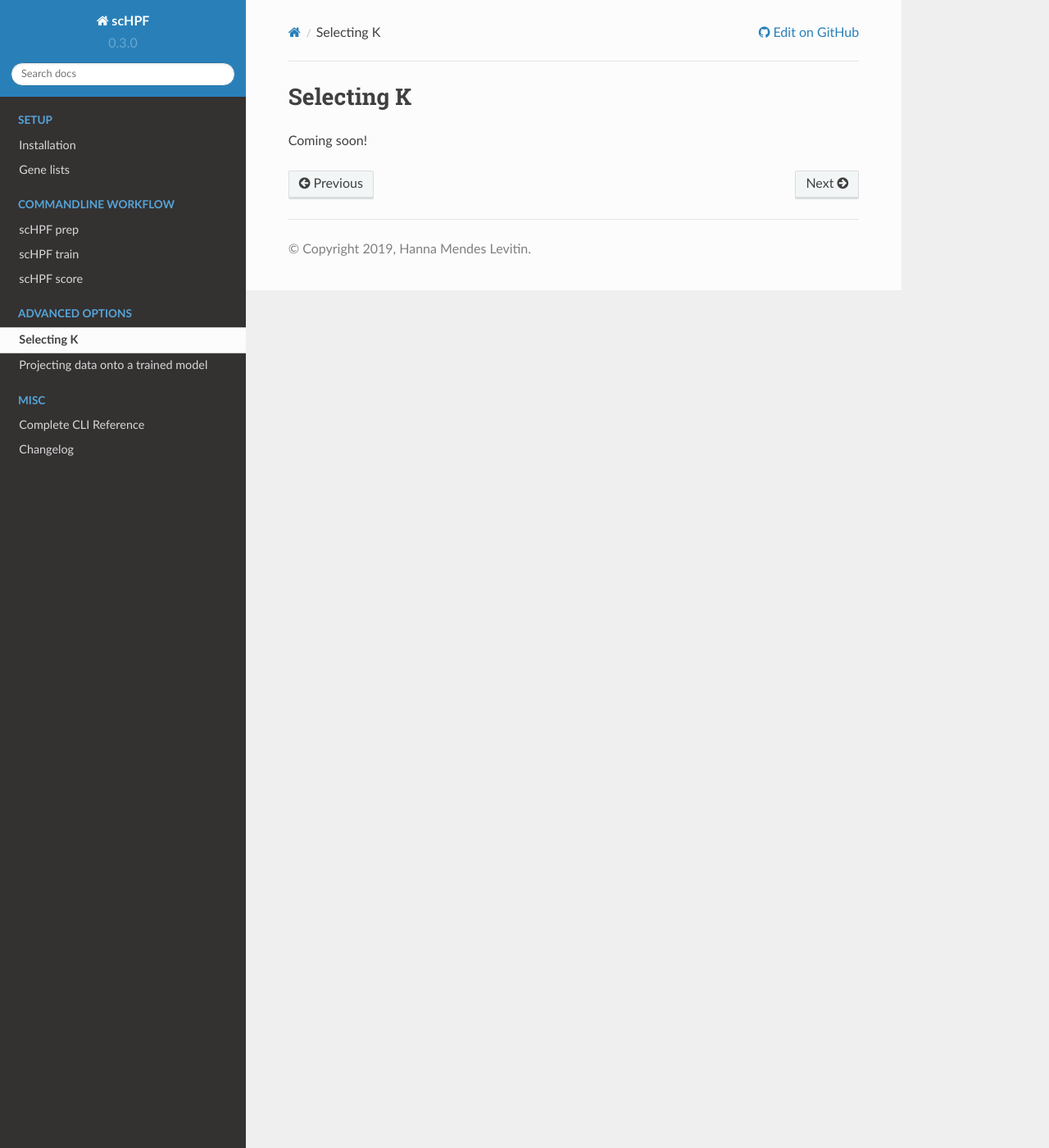
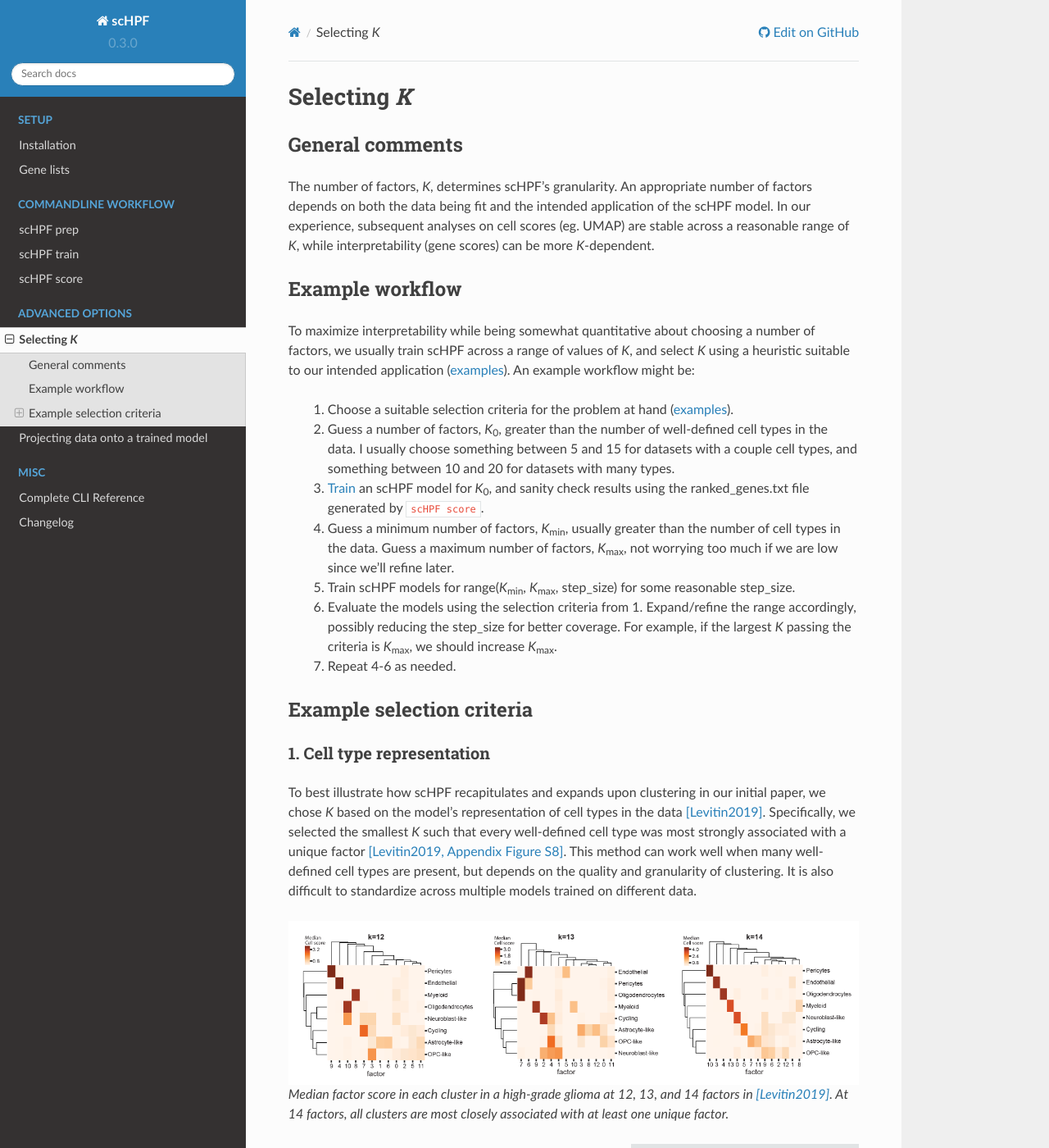
Before and after one commit to simslab/scHPF, a Sphinx documentation site: the page built from docs/select-k.rst, in a window 1280 px wide and 1400 px high. Shown: the whole window at 82% size. Built offline with Sphinx 7.4.7 and the Read the Docs theme 2.0.0, drawn with Linux system fonts in a browser that asks for light colours; some of the changed text lies outside the part shown.

Commit message:
k-selection draft and references

```diff
--- a/docs/conf.py
+++ b/docs/conf.py
@@ -41,12 +41,14 @@ extensions = [
     # 'sphinx.ext.mathjax',
     'sphinx.ext.napoleon',
     'sphinx.ext.viewcode',
-    # 'sphinx.ext.autosummary',
+    'sphinx.ext.autosummary',
 ]
 
+autosummary_generate = True
+autodoc_member_order = 'bysource'
 napoleon_google_docstring = False
 napoleon_numpy_docstring = True
-# napoleon_include_init_with_doc = False
+napoleon_include_init_with_doc = False
 napoleon_use_rtype = True  # having a separate entry generally helps readability
 napoleon_use_param = True
 napoleon_custom_sections = [('Params', 'Parameters')]
--- a/docs/score-cli.rst
+++ b/docs/score-cli.rst
@@ -38,6 +38,7 @@ the model file, but without the joblib extension.
 The command also outputs files which can be used to
 :ref:`select the number of factors<select-k>` using trained models.
 
+
 Complete options
 ================
 
--- a/docs/select-k.rst
+++ b/docs/select-k.rst
@@ -1,8 +1,144 @@
 
 .. _select-k:
 
-***********
-Selecting K
-***********
+*************
+Selecting *K*
+*************
 
-Coming soon!
+General comments
+================
+
+The number of factors, *K*, determines scHPF's granularity. An appropriate
+number of factors depends on both the data being fit and the intended
+application of the scHPF model.  In our experience, subsequent analyses on cell
+scores (eg. UMAP) are stable across a reasonable range of *K*, while
+interpretability (gene scores) can be more *K*-dependent.
+
+
+.. _k-workflow:
+
+Example workflow
+================
+
+To maximize interpretability while being somewhat quantitative about choosing a
+number of factors, we usually train scHPF across a range of values of *K*, and
+select *K* using a heuristic suitable to our intended application
+(:ref:`examples<k-criteria>`). An example workflow might be:
+
+    1. Choose a suitable selection criteria for the problem at hand
+       (:ref:`examples<k-criteria>`).
+
+    2. Guess a number of factors, |K_0|, greater than the number of
+       well-defined cell types in the data. I usually choose something between
+       5 and 15 for datasets with a couple cell types, and something between 10
+       and 20 for datasets with many types.
+
+    3. :ref:`Train<train-cli>` an scHPF model for |K_0|, and sanity check
+       results using the ranked_genes.txt file generated by |scHPF score|_.
+
+    4. Guess a minimum number of factors, |K_min|, usually greater than the
+       number of cell types in the data. Guess a maximum number of factors,
+       |K_max|, not worrying too much if we are low since we'll refine later.
+
+    5. Train scHPF models for range(|K_min|,  |K_max|,  step_size) for some
+       reasonable step_size.
+
+    6. Evaluate the models using the selection criteria from 1. Expand/refine
+       the range accordingly, possibly reducing the step_size for better
+       coverage. For example, if the largest *K* passing the criteria is
+       |K_max|, we should increase |K_max|.
+
+    7. Repeat 4-6 as needed.
+
+.. |K_0| replace:: *K*:sub:`0`
+
+.. |K_min| replace:: *K*:sub:`min`
+
+.. |K_max| replace:: *K*:sub:`max`
+
+.. _k-criteria:
+
+Example selection criteria
+===========================
+
+.. _type-rep:
+
+1. Cell type representation
+---------------------------
+
+To best illustrate how scHPF recapitulates and expands upon clustering in our
+initial paper, we chose *K* based on the model's representation of cell types
+in the data [Levitin2019]_.  Specifically, we selected the smallest *K* such
+that every well-defined cell type was most strongly associated with a unique
+factor `[Levitin2019, Appendix Figure S8]`_.  This method can work well when
+many well-defined cell types are present, but depends on the quality and
+granularity of clustering. It is also difficult to standardize across multiple
+models trained on different data.
+
+.. _[Levitin2019, Appendix Figure S8]: https://www.embopress.org/action/downloadSupplement?doi=10.15252%2Fmsb.20188557&file=msb188557-sup-0001-Appendix.pdf
+
+
+.. figure:: ./img/cell-type-rep-01.png
+
+     Median factor score in each cluster in a high-grade glioma at 12, 13, and
+     14 factors in [Levitin2019]_. At 14 factors, all clusters are most closely
+     associated with at least one unique factor.
+
+
+.. _signature-overlap:
+
+.. sidebar:: Evaluating top gene overlap
+
+    .. figure:: ./img/k_selection_minifig-01.png
+
+    Hypergeometric -log10 *p*-value of the maximum pairwise overlap
+    of the highest scoring genes in each factor for Donor 2 Bone Marrow in
+    [SzaboLevitin2019]_ at different values of *K*.
+
+2. Gene signature overlap
+-------------------------
+
+To find common patterns of gene expression across multiple models in
+[SzaboLevitin2019]_, we selected *K* such that factors in the same model did
+not have significant overlap in their top genes. This reflected our prior that
+programs should be distinct, and the further requirement that models should
+have similar granularity across datasets with different levels of complexity.
+
+We note that this method can result in lower granularity programs for some
+datasets, as it is explicitly avoids overlapping genes. Using
+:ref:`cellular resolution<cell-res>` or
+:ref:`cell type respresentation<type-rep>` may find higher resolution programs.
+
+The |scHPF score|_ command automatically produces a file with maximum pairwise
+overlaps and hypergeometric p values at different thresholds for top genes.
+
+
+.. |scHPF score| replace:: ``scHPF score``
+.. _scHPF score: score-cli.html
+
+
+.. _cell-res:
+
+
+3. Cellular resolution
+----------------------
+
+Cellular resolution directly evaluates a model's granularity by specifying how
+many factors, on average, should explain a given portion of a cell's total cell
+scores.  We have found it useful in cases where we are interested in higher
+granularity than we find with
+:ref:`gene signature overlap<signature-overlap>`.
+
+We define cellular resolution as the maximum *K* such that, on average, cells'
+*n* highest scoring factors contain at least *r*\*100 percent of its total
+score across all factors.  So if we want to find a model where the 3 factors
+with the highest score in a cell contain at least 70% of its total score (on
+average), *n* would be 3 and *r* would be 0.7.
+
+We can evaluate cellular resolution using one of |scHPF score|_'s  outputs, a
+file called *mean_cellscore_fraction.txt* (potentially with a prefix). The
+file's two columns, *nfactors* and *mean_cellscore_fraction*, represent the
+mean fraction of each cell's total cell score allocated to its top *nfactors*
+factors.  If we want to find a model at *n* =3 and *r* =0.7 resolution, we
+might follow the :ref:`example workflow<k-workflow>` above, and select the
+largest *K* such that *mean_cellscore_fraction* >= 0.7 when *nfactors* = 3.
```
Also changed, not shown: docs/references.rst (added, +11 -0 lines), docs/img/cell-type-rep-01.png (added), docs/img/k_selection_minifig-01.png (added).
